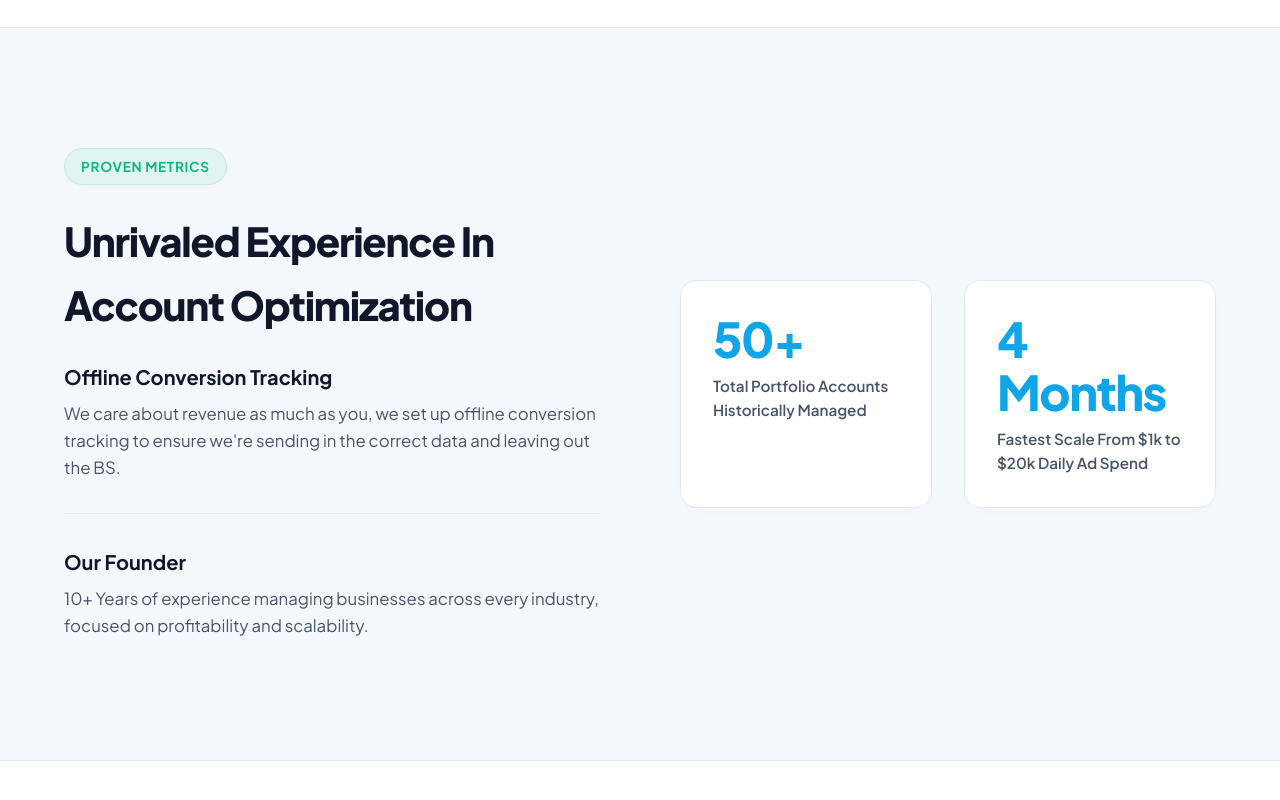
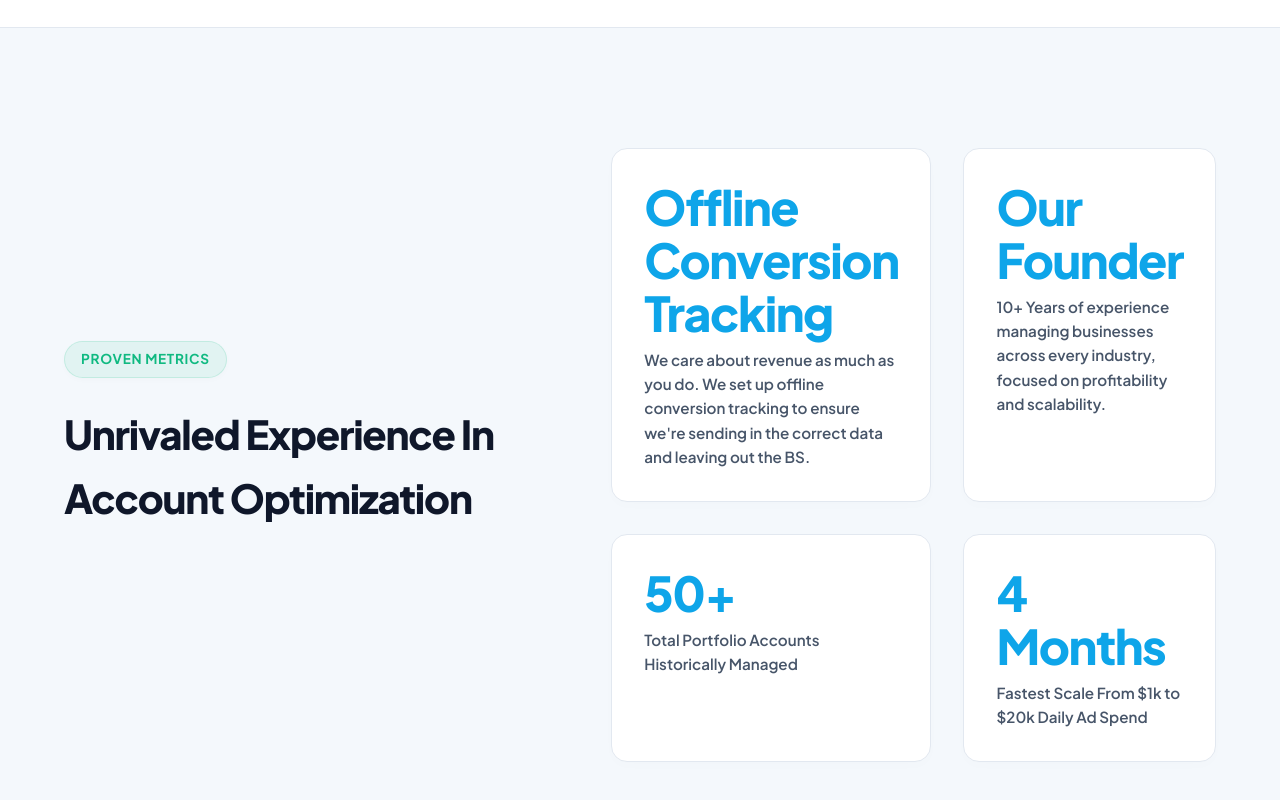
Before and after one commit to Dfunkyyy/utahlocalads, a plain HTML site: page index.html in a window 1280 px wide. Shown: the part 1864-2664 px from the top of the page. Drawn offline with nearby package versions, Linux system fonts and the light colour scheme.

Commit message:
Refactor track record section: convert text boxes to card layout matching stat cards

```diff
--- a/index.html
+++ b/index.html
@@ -375,6 +375,14 @@
             align-items: center;
         }
 
+        .track-header h2 {
+            font-size: 2.5rem;
+            font-weight: 800;
+            letter-spacing: -0.03em;
+            margin-bottom: 2.5rem;
+            color: var(--clr-slate-dark);
+        }
+
         .track-stats {
             display: grid;
             grid-template-columns: 1fr 1fr;
@@ -541,7 +549,7 @@
                     <i data-lucide="award" size="14"></i> Direct-Response Focus
                 </div>
                 <h1>Performance Marketers Who Actually <span>Care About Results</span>.</h1>
-                <p class="hero-sub-text">Utah Local Ads is a performance-driven advertising agency focused on helping businesses grow through strategic digital marketing solutions. We specialize in parsing data complexities and scaling setups safely to establish a reliable client acquisition framework.</p>
+                <p class="hero-sub-text">Utah Local Ads is a performance-driven advertising agency focused on helping businesses grow through strategic digital marketing solutions. We specialize in Google Ads, Facebook & Instagram Ads, Copywriting, and Conversion Optimization to deliver measurable results.</p>
                 <a href="https://calendly.com/danefunk/30min" target="_blank" class="hero-cta">
                     Book Discovery Call <i data-lucide="arrow-right" size="18"></i>
                 </a>
@@ -634,24 +642,22 @@
     <!-- Unrivaled Experience Section -->
     <section class="track-record-section" id="track-record">
         <div class="container track-grid">
-            <div>
+            <div class="track-header">
                 <div class="hero-tag" style="background-color: rgba(16, 185, 129, 0.08); color: var(--clr-success); border-color: rgba(16,185,129,0.15);">
                     Proven Metrics
                 </div>
-                <h2 style="font-size: 2.5rem; font-weight: 800; letter-spacing: -0.03em; margin-bottom: 1.5rem;">Unrivaled Experience In Account Optimization</h2>
-
-                <div style="margin-bottom: 2rem; padding-bottom: 2rem; border-bottom: 1px solid var(--clr-border);">
-                    <h3 style="font-size: 1.25rem; font-weight: 700; margin-bottom: 0.5rem; color: var(--clr-slate-dark);">Offline Conversion Tracking</h3>
-                    <p style="color: var(--clr-slate-muted); font-size: 1.05rem;">We care about revenue as much as you, we set up offline conversion tracking to ensure we're sending in the correct data and leaving out the BS.</p>
-                </div>
-
-                <div>
-                    <h3 style="font-size: 1.25rem; font-weight: 700; margin-bottom: 0.5rem; color: var(--clr-slate-dark);">Our Founder</h3>
-                    <p style="color: var(--clr-slate-muted); font-size: 1.05rem;">10+ Years of experience managing businesses across every industry, focused on profitability and scalability.</p>
-                </div>
+                <h2>Unrivaled Experience In Account Optimization</h2>
             </div>
 
             <div class="track-stats">
+                <div class="stat-card">
+                    <div class="stat-value">Offline Conversion Tracking</div>
+                    <div class="stat-label">We care about revenue as much as you do. We set up offline conversion tracking to ensure we're sending in the correct data and leaving out the BS.</div>
+                </div>
+                <div class="stat-card">
+                    <div class="stat-value">Our Founder</div>
+                    <div class="stat-label">10+ Years of experience managing businesses across every industry, focused on profitability and scalability.</div>
+                </div>
                 <div class="stat-card">
                     <div class="stat-value">50+</div>
                     <div class="stat-label">Total Portfolio Accounts Historically Managed</div>
```
